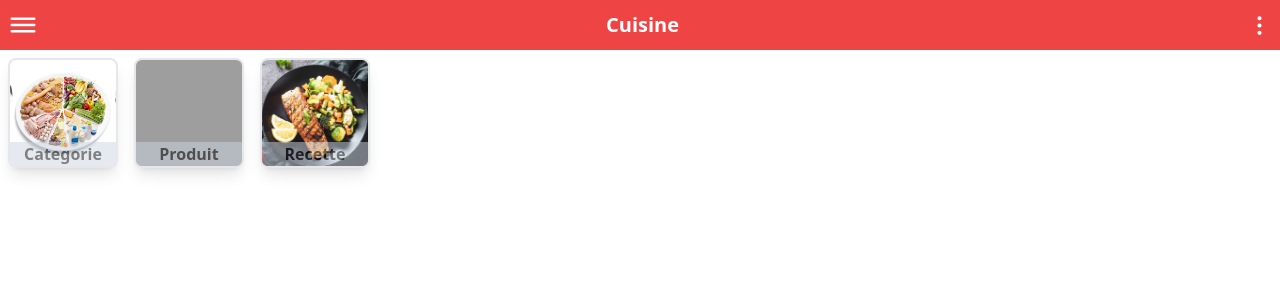
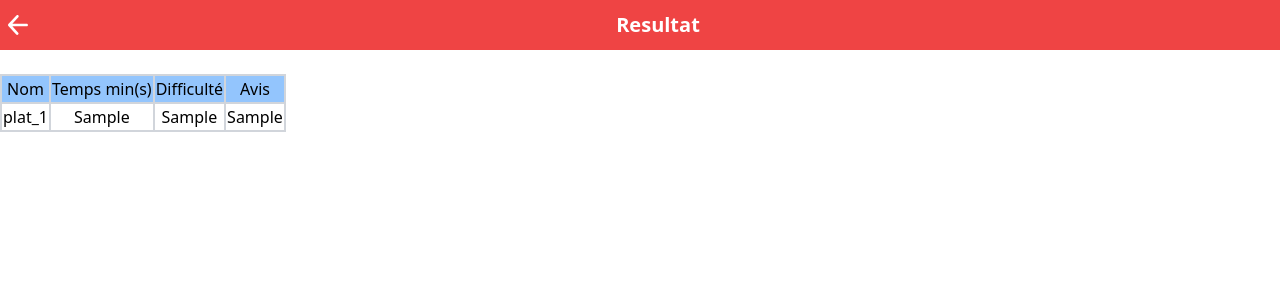
Before and after one commit to selestinohajaniaina/cuisine, a PHP site: page /resultat/index.php in a window 1280 px wide. Shown: the top 300 px of the page. Run offline with PHP 8.4, Linux system fonts and the light colour scheme; data comes from the database, SQL or seed files in the repository; tables that the repository leaves empty or names only in its code hold one stand-in row (values such as "Sample post"); grey boxes are pictures that could not be loaded.

Commit message:
adding a avis & finish apk

```diff
--- a/index.php
+++ b/index.php
@@ -16,10 +16,13 @@
         #rec{
             background-image:url("img/pla.jpg");
         }
+        #res{
+            background-image:url("img/res.jpg");
+        }
     </style>
     <script>
         let width = window.innerWidth;
-        console.log(width);
+        // console.log(width);
     </script>
 </head>
 <body class="">
@@ -60,6 +63,12 @@
             <div class="w-full text-center bg-slate-300 opacity-50 font-bold">Recette</div>
         </div>
     </a>
+    <a href="resultat/" class="w-fit">
+        <div class="w-[110px] h-[110px] flex justify-center items-end rounded-lg m-2 shadow-lg overflow-hidden bg-cover bg-center bg-no-repeat border-solid border-2" id="res">
+            <div class="w-full text-center bg-slate-300 opacity-50 font-bold">Resultat</div>
+        </div>
+    </a>
+
     </div>
     </div>
 
--- a/output.css
+++ b/output.css
@@ -633,10 +633,6 @@
   isolation: auto;
 }
 
-.col-span-2 {
-  grid-column: span 2 / span 2;
-}
-
 .float-right {
   float: right;
 }
@@ -797,6 +793,10 @@
 
 .h-full {
   height: 100%;
+}
+
+.w-1\/4 {
+  width: 25%;
 }
 
 .w-\[10\%\] {
@@ -1723,11 +1723,21 @@
   background-color: rgb(147 197 253 / var(--tw-bg-opacity));
 }
 
+.bg-blue-500 {
+  --tw-bg-opacity: 1;
+  background-color: rgb(59 130 246 / var(--tw-bg-opacity));
+}
+
 .bg-gray-100 {
   --tw-bg-opacity: 1;
   background-color: rgb(243 244 246 / var(--tw-bg-opacity));
 }
 
+.bg-gray-50 {
+  --tw-bg-opacity: 1;
+  background-color: rgb(249 250 251 / var(--tw-bg-opacity));
+}
+
 .bg-gray-500 {
   --tw-bg-opacity: 1;
   background-color: rgb(107 114 128 / var(--tw-bg-opacity));
@@ -1859,6 +1869,10 @@
 .object-scale-down {
   -o-object-fit: scale-down;
      object-fit: scale-down;
+}
+
+.p-1 {
+  padding: 0.25rem;
 }
 
 .p-2 {
--- /dev/null
+++ b/resultat/index.php
@@ -0,0 +1,19 @@
+<!DOCTYPE html>
+<html lang="en">
+<head>
+    <meta charset="UTF-8">
+    <meta http-equiv="X-UA-Compatible" content="IE=edge">
+    <meta name="viewport" content="width=device-width, initial-scale=1.0">
+    <title>Document</title>
+    <link rel="stylesheet" href="../output.css">
+</head>
+<body class="font-medium">
+<?php
+    require('../db.php');
+    $nom="Resultat";
+    require('../retour.php');
+    require('result.php');
+?>
+
+</body>
+</html>
--- /dev/null
+++ b/resultat/result.php
@@ -0,0 +1,33 @@
+<br>
+<table>
+<tr class="text-center">
+        <td class="bg-blue-300 border-solid border-2 border-gray-300">Nom</td>
+        <td class="bg-blue-300 border-solid border-2 border-gray-300">Temps min(s)</td>
+        <td class="bg-blue-300 border-solid border-2 border-gray-300">Difficulté</td>
+        <td class="bg-blue-300 border-solid border-2 border-gray-300">Avis</td>
+    </tr>
+    <?php
+    $selectp = $db -> prepare("select * FROM avis");
+    $selectp -> execute();
+    $fetch = $selectp -> fetchAll();
+    $nbr = count($fetch);
+    for($i=0;$i<$nbr;$i++){
+        $id_plat=$fetch[$i]["id_plat"];
+        $select_r = $db -> prepare("select * FROM plat where id_plat=$id_plat");
+        $select_r -> execute();
+        $fetch_r = $select_r -> fetch();
+        $nom_plat = $fetch_r["nom_plat"];
+        ?>
+        <tr>
+
+            <td class="border-solid border-2 border-gray-300" ><?=$nom_plat?></td>
+            <td class="border-solid border-2 text-center border-gray-300"> <?=$fetch[$i]["temps"]?></td>
+            <td class="border-solid border-2 text-center border-gray-300"> <?=$fetch[$i]["dificulte"]?></td>
+            <td class="border-solid border-2 text-center border-gray-300"> <?=$fetch[$i]["etoile"]?></td>
+
+        </tr>
+
+        <?php
+    }
+        ?>
+</table>
```
Also changed, not shown: recette/re_pl/index.php (+53 -2 lines), img/res.jpg (added).
